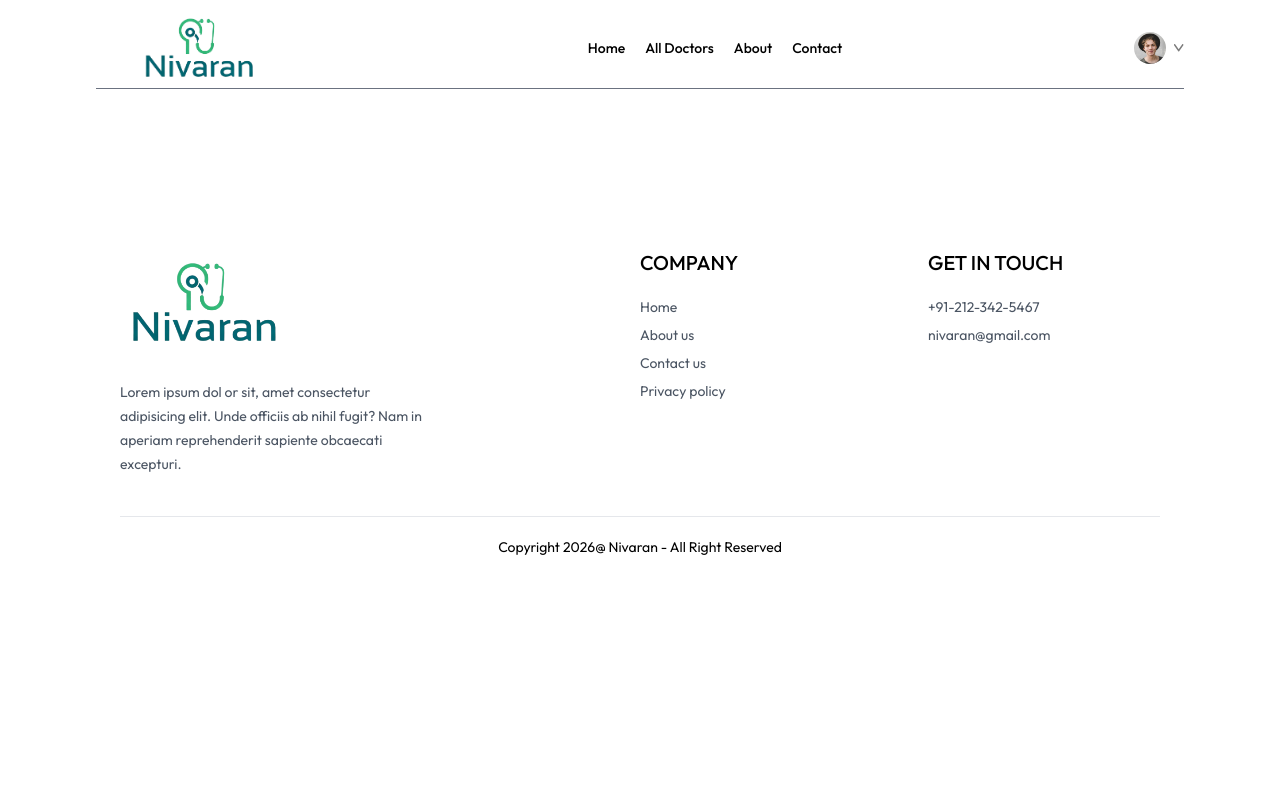
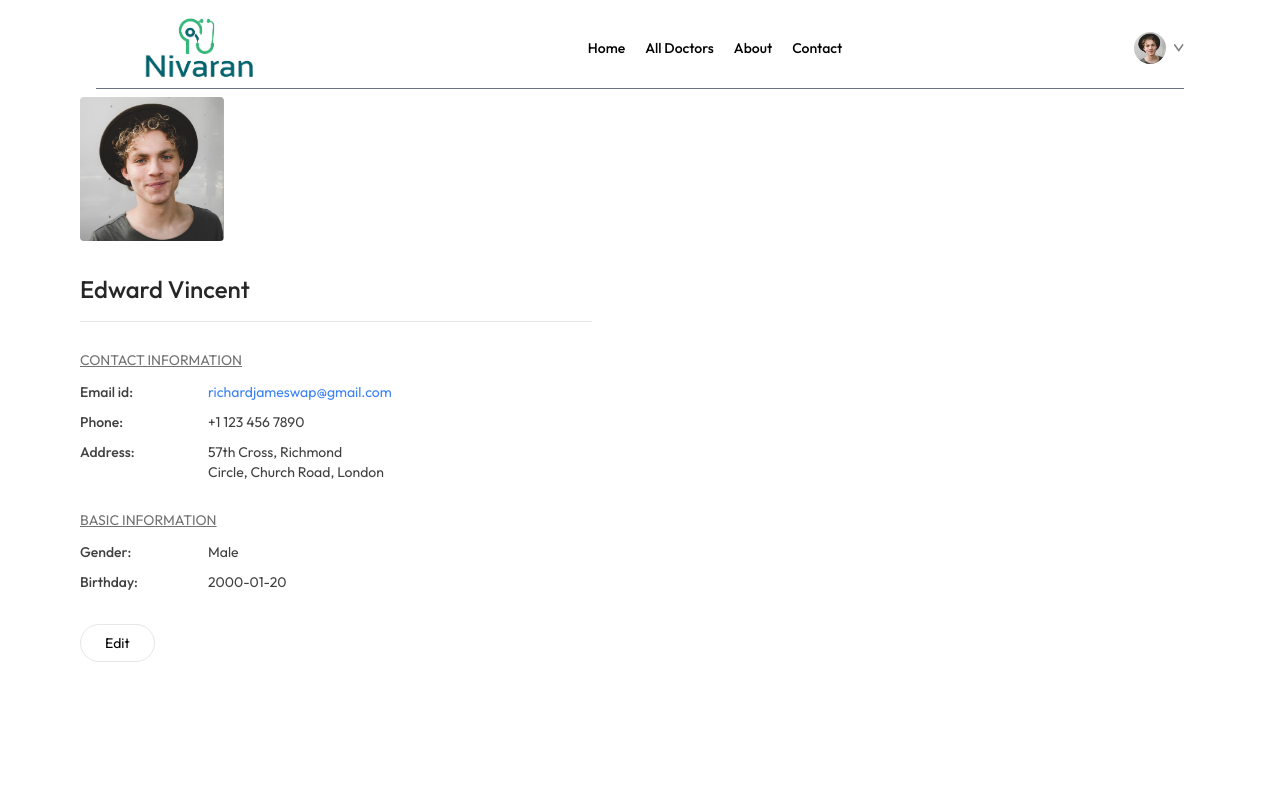
Before and after one commit to Zeenatara/nivaran-doctor-appointment-system, a React (Vite) app in the folder frontend/: page /my-profile in a window 1280 px wide. Shown: the top 800 px of the page. Built offline with nearby package versions, Linux system fonts and the light colour scheme.

Commit message:
feat: add my profile page structure

```diff
--- a/frontend/src/pages/MyProfile.jsx
+++ b/frontend/src/pages/MyProfile.jsx
@@ -1,11 +1,157 @@
-import React from 'react';
+import React, { useState } from 'react';
+import { assets } from '../assets/assets';
 
 const MyProfile = () => {
+  const [isEdit, setIsEdit] = useState(false);
+
+  const [userData, setUserData] = useState({
+    name: 'Edward Vincent',
+    image: assets.profile_pic,
+    email: 'richardjameswap@gmail.com',
+    phone: '+1 123 456 7890',
+    address: {
+      line1: '57th Cross, Richmond',
+      line2: 'Circle, Church Road, London',
+    },
+    gender: 'Male',
+    dob: '2000-01-20',
+  });
+
   return (
-    <div>
+    <div className="max-w-lg flex flex-col gap-4 text-sm">
+      {/* Profile Image */}
+      <img className="w-36 rounded" src={userData.image} alt="" />
 
+      {/* Name */}
+      {isEdit ? (
+        <input
+          className="bg-gray-50 text-2xl font-medium max-w-60"
+          type="text"
+          value={userData.name}
+          onChange={(e) =>
+            setUserData((prev) => ({ ...prev, name: e.target.value }))
+          }
+        />
+      ) : (
+        <p className="font-medium text-2xl text-neutral-800 mt-4">
+          {userData.name}
+        </p>
+      )}
+
+      <hr />
+
+      {/* Contact Info */}
+      <div>
+        <p className="text-neutral-500 underline mt-3">CONTACT INFORMATION</p>
+
+        <div className="grid grid-cols-[1fr_3fr] gap-y-2.5 mt-3 text-neutral-700">
+          <p className="font-medium">Email id:</p>
+          <p className="text-blue-500">{userData.email}</p>
+
+          <p className="font-medium">Phone:</p>
+          {isEdit ? (
+            <input
+              className="bg-gray-50 max-w-52"
+              type="text"
+              value={userData.phone}
+              onChange={(e) =>
+                setUserData((prev) => ({ ...prev, phone: e.target.value }))
+              }
+            />
+          ) : (
+            <p>{userData.phone}</p>
+          )}
+
+          <p className="font-medium">Address:</p>
+          {isEdit ? (
+            <div>
+              <input
+                className="bg-gray-50 block"
+                value={userData.address.line1}
+                onChange={(e) =>
+                  setUserData((prev) => ({
+                    ...prev,
+                    address: { ...prev.address, line1: e.target.value },
+                  }))
+                }
+              />
+              <input
+                className="bg-gray-50 block mt-1"
+                value={userData.address.line2}
+                onChange={(e) =>
+                  setUserData((prev) => ({
+                    ...prev,
+                    address: { ...prev.address, line2: e.target.value },
+                  }))
+                }
+              />
+            </div>
+          ) : (
+            <p>
+              {userData.address.line1} <br />
+              {userData.address.line2}
+            </p>
+          )}
+        </div>
+      </div>
+
+      {/* Basic Info */}
+      <div>
+        <p className="text-neutral-500 underline mt-3">BASIC INFORMATION</p>
+
+        <div className="grid grid-cols-[1fr_3fr] gap-y-2.5 mt-3 text-neutral-700">
+          <p className="font-medium">Gender:</p>
+          {isEdit ? (
+            <select
+              className="max-w-20 bg-gray-50"
+              value={userData.gender}
+              onChange={(e) =>
+                setUserData((prev) => ({ ...prev, gender: e.target.value }))
+              }
+            >
+              <option value="Male">Male</option>
+              <option value="Female">Female</option>
+            </select>
+          ) : (
+            <p>{userData.gender}</p>
+          )}
+
+          <p className="font-medium">Birthday:</p>
+          {isEdit ? (
+            <input
+              className="bg-gray-50 max-w-40"
+              type="date"
+              value={userData.dob}
+              onChange={(e) =>
+                setUserData((prev) => ({ ...prev, dob: e.target.value }))
+              }
+            />
+          ) : (
+            <p>{userData.dob}</p>
+          )}
+        </div>
+      </div>
+
+      {/* Buttons */}
+      <div className="mt-4">
+        {isEdit ? (
+          <button
+            onClick={() => setIsEdit(false)}
+            className="border px-6 py-2 rounded-full hover:bg-primary hover:text-white transition-all"
+          >
+            Save Information
+          </button>
+        ) : (
+          <button
+            onClick={() => setIsEdit(true)}
+            className="border px-6 py-2 rounded-full hover:bg-primary hover:text-white transition-all"
+          >
+            Edit
+          </button>
+        )}
+      </div>
     </div>
   );
-}
+};
 
 export default MyProfile;
```
